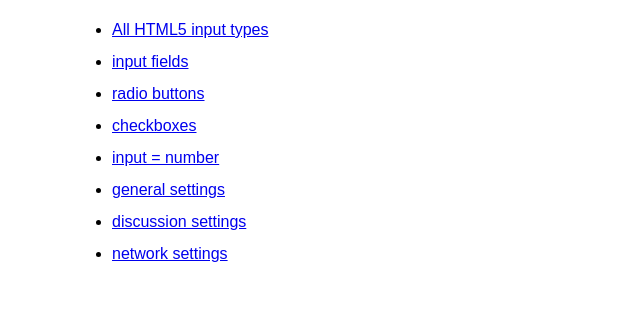
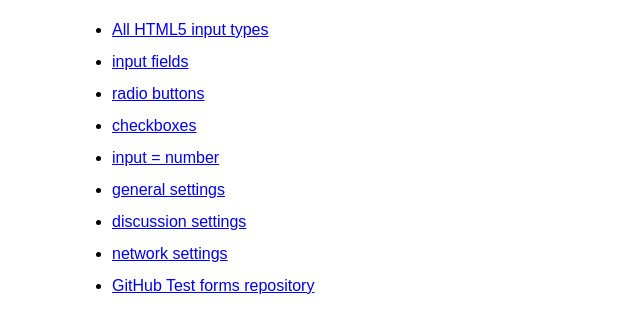
Before and after one commit to wpaccessibility/test-forms, a plain HTML site: page index.html in a window 1280 px wide. Shown: the part 114-446 px from the top of the page, without its empty margins (0-640 px from the left). Drawn offline with Linux system fonts and the light colour scheme.

Commit message:
link to repo

```diff
--- a/index.html
+++ b/index.html
@@ -30,6 +30,7 @@
 	<li><a href="options-general.html">general settings</a></li>
 	<li><a href="options-discussion.html">discussion settings</a></li>
 	<li><a href="network-settings.html">network settings</a></li>
+	<li><a href="https://github.com/wpaccessibility/test-forms/">GitHub Test forms repository</a></li>
 </ul>
 
 </body>
```
